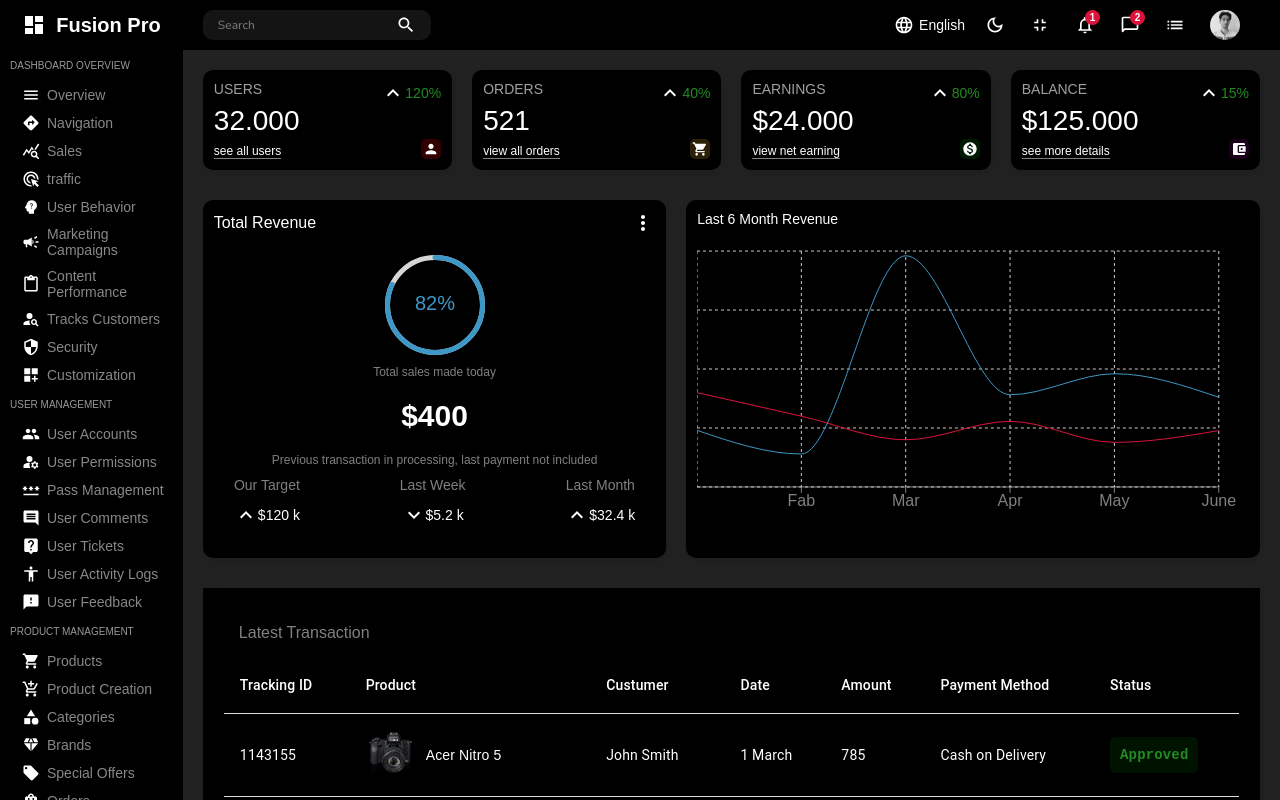
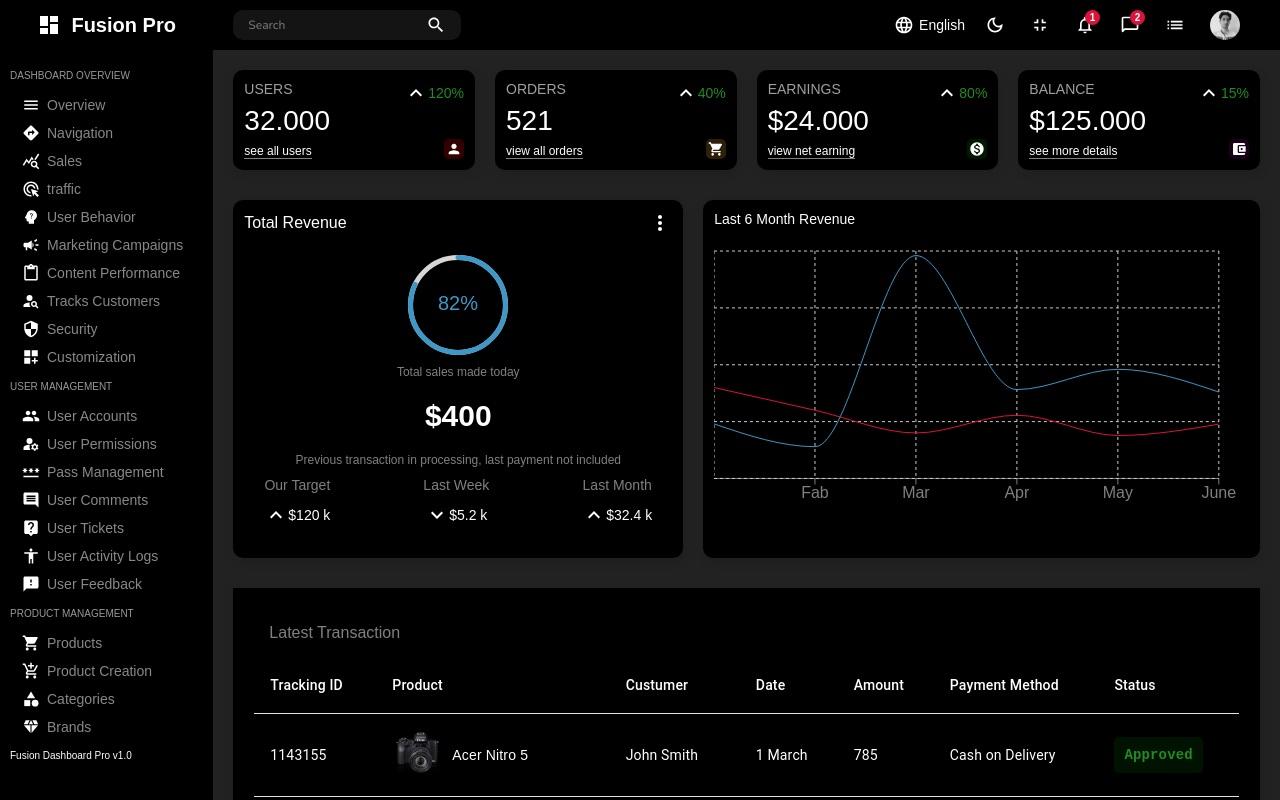
Before and after one commit to Mahdi-Hazrati/Fusion-Dashboard-Pro, a React (Create React App) app: page / in a window 1280 px wide. Shown: the top 800 px of the page. Built offline with nearby package versions, Linux system fonts and the light colour scheme.

Commit message:
add scroll to side bar item and custum scroll

```diff
--- a/src/Components/Sidebar/Sidebar.jsx
+++ b/src/Components/Sidebar/Sidebar.jsx
@@ -88,11 +88,11 @@ import "./sidebar.scss"
 const Sidebar = () => {
     return (
         <div className="sidebar">
-            <div className="top">
+            <div className="head">
                 <Dashboard />
                 <span className="logo">Fusion Pro</span>
             </div>
-            <div className="center">
+            <div className="middle">
                 <ul>
                     <p className="title">Dashboard Overview</p>
                     <Link to="/">
--- a/src/Components/Sidebar/sidebar.scss
+++ b/src/Components/Sidebar/sidebar.scss
@@ -1,14 +1,13 @@
 .sidebar{
-    flex: 1;
+    flex: 1.2;
     min-height: 100vh;
     border-right: 0.5px solid rgb(230, 227, 227);
     background-color: white;
     box-shadow: 2px 4px 10px 1px rgba(0, 0, 0, 0.1);
     display: flex;
     flex-direction: column;
-    justify-content: flex-start;
 
-    .top{
+    .head{
         display: flex;
         height: 50px;
         align-items: center;
@@ -21,8 +20,24 @@
         -webkit-user-drag: none;
 
     }
-    .center{
+    .middle{
         padding-left: 10px;
+        max-height: 85vh;
+        overflow-y: scroll;
+        margin-top: 10px;
+        &::-webkit-scrollbar{
+            width: 0.5rem;
+        }
+        &::-webkit-scrollbar-track{
+            background-color: rgba(255, 255, 255, 0.4);
+        }
+        &::-webkit-scrollbar-thumb{
+            background-color: rgba(255, 255, 255, 0.4);
+            width: 100%;
+            height: 20px !important;
+            cursor: pointer;
+        }
+
         ul{
             list-style: none;
             .title{
```
